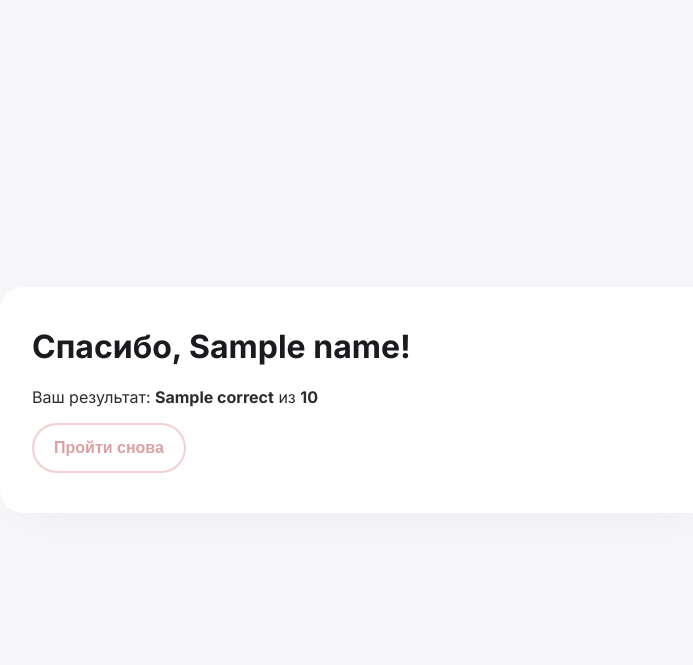
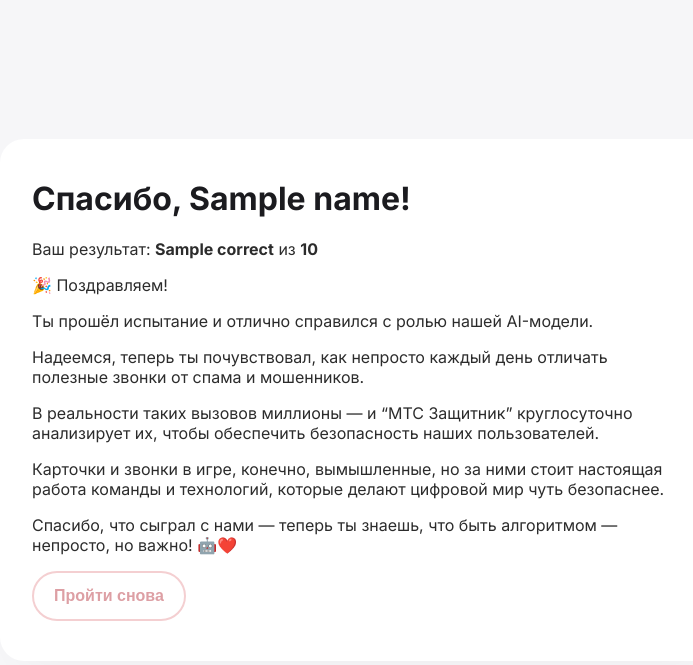
Before and after one commit to lo1kek/spam-quiz, a Flask app: template templates/result.html in a window 1280 px wide. Shown: the top 665 px of the page, without its empty margins (280-973 px from the left). Run offline with Flask 3, Linux system fonts and the light colour scheme; the template is opened without the code that fills it: most values are stand-ins (such as "Sample title", 1, 10 or a date in 2020).

Commit message:
Add detailed thank-you message to result page

```diff
--- a/templates/result.html
+++ b/templates/result.html
@@ -3,6 +3,14 @@
 {% block content %}
 <h1>Спасибо, {{ name }}!</h1>
 <p>Ваш результат: <strong>{{ correct }}</strong> из <strong>{{ total }}</strong></p>
+<div class="gratitude-message">
+  <p>🎉 Поздравляем!</p>
+  <p>Ты прошёл испытание и отлично справился с ролью нашей AI-модели.</p>
+  <p>Надеемся, теперь ты почувствовал, как непросто каждый день отличать полезные звонки от спама и мошенников.</p>
+  <p>В реальности таких вызовов миллионы — и “МТС Защитник” круглосуточно анализирует их, чтобы обеспечить безопасность наших пользователей.</p>
+  <p>Карточки и звонки в игре, конечно, вымышленные, но за ними стоит настоящая работа команды и технологий, которые делают цифровой мир чуть безопаснее.</p>
+  <p>Спасибо, что сыграл с нами — теперь ты знаешь, что быть алгоритмом — непросто, но важно! 🤖❤️</p>
+</div>
 <form method="post" action="{{ url_for('restart') }}">
   <button type="submit" class="secondary">Пройти снова</button>
 </form>
```
